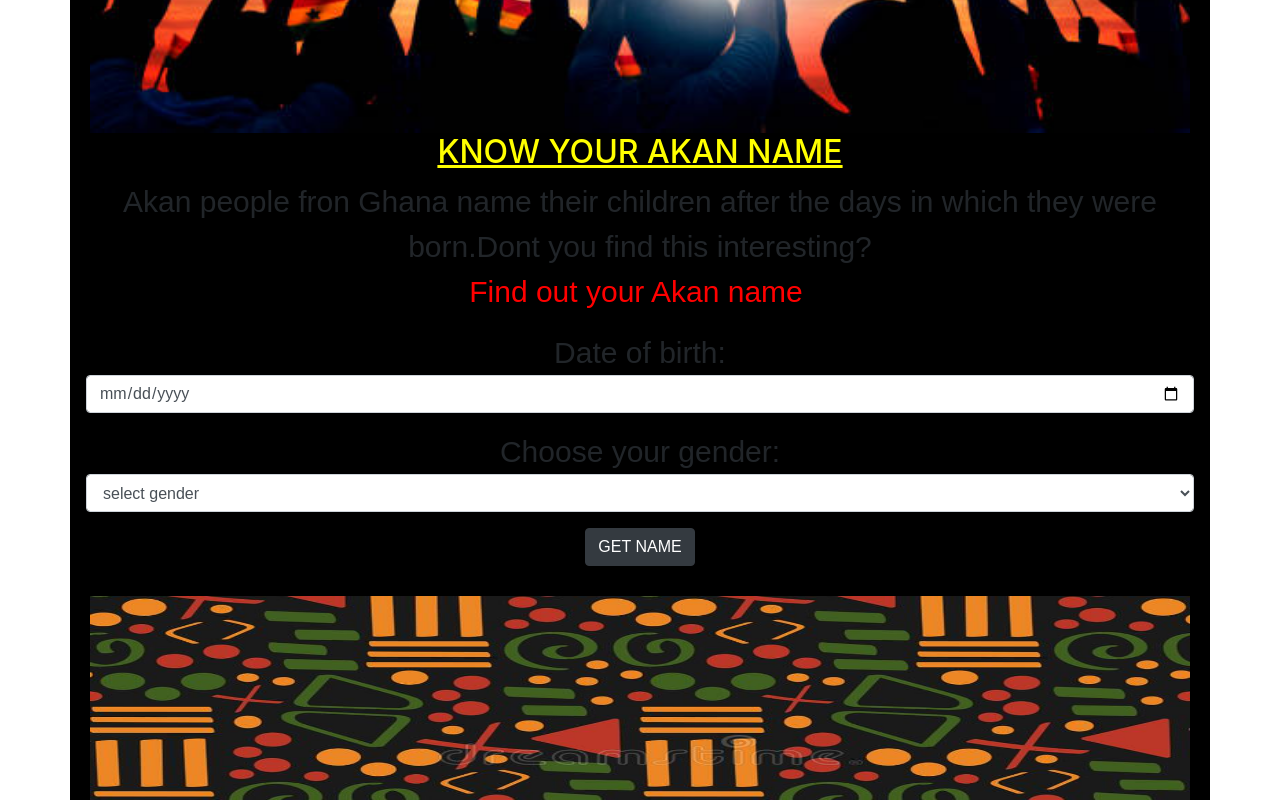
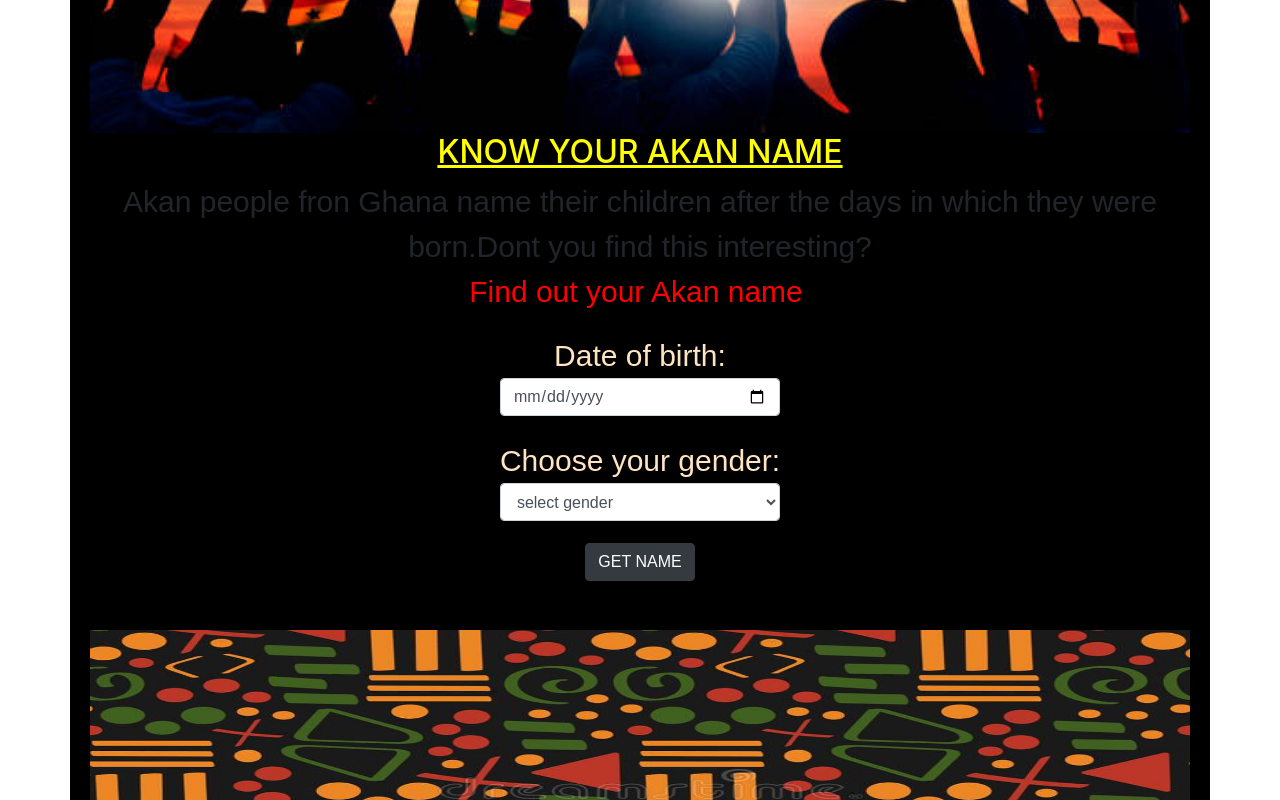
Before and after one commit to DanielAmbani00/akan-names, a plain HTML site: page index.html in a window 1280 px wide. Shown: the part 499-1299 px from the top of the page. Drawn offline with nearby package versions, Linux system fonts and the light colour scheme.

Commit message:
styling form

```diff
--- a/css/styles.css
+++ b/css/styles.css
@@ -73,6 +73,11 @@
   }
 }
 .pp{
-  align-items: center;
-  align-tracks: initial;
+  display: inline-block;
 }
+.form-check-label{
+  color: bisque;
+}
+.form-group{
+  padding: 3px;
+}
```
